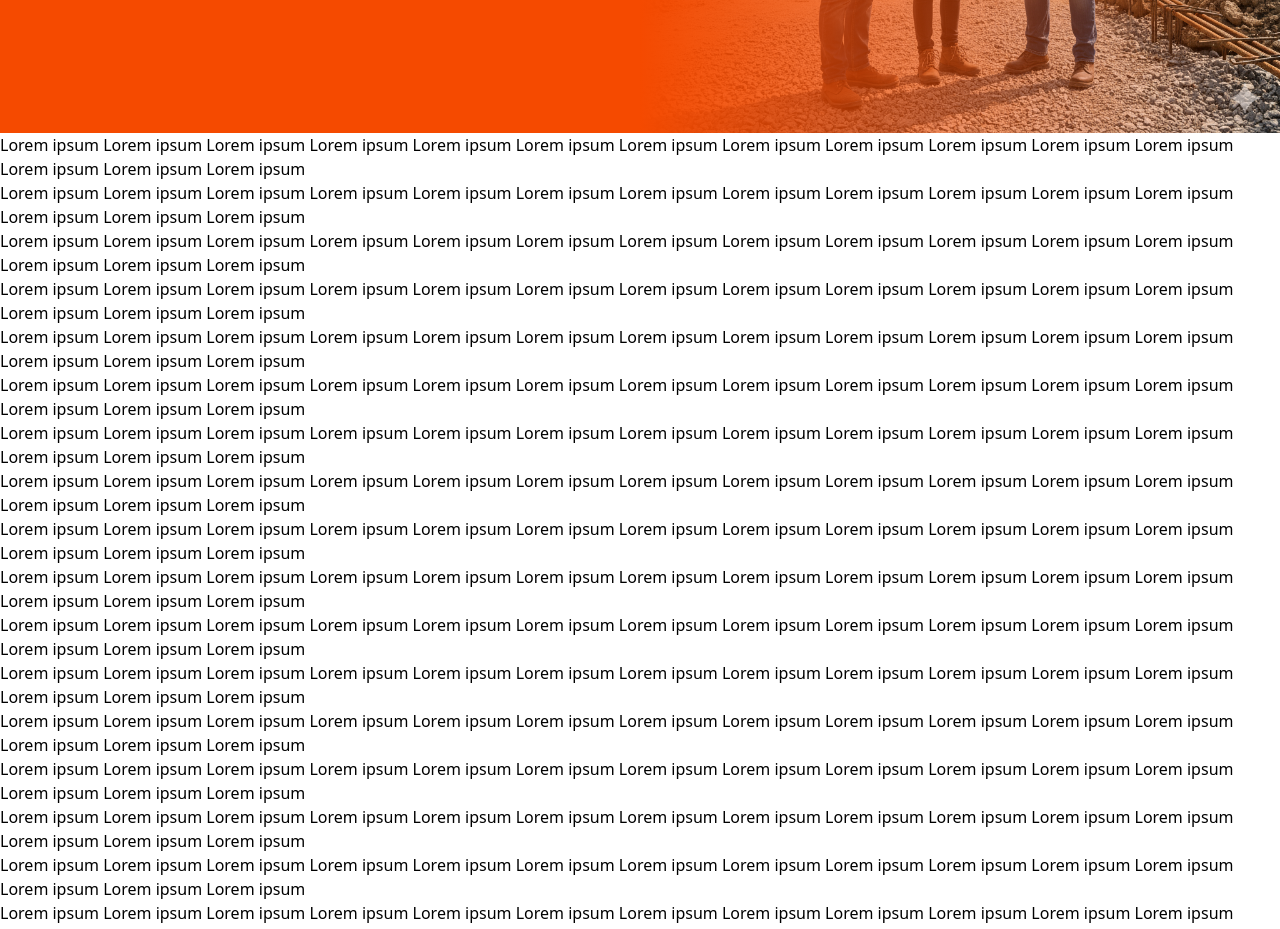
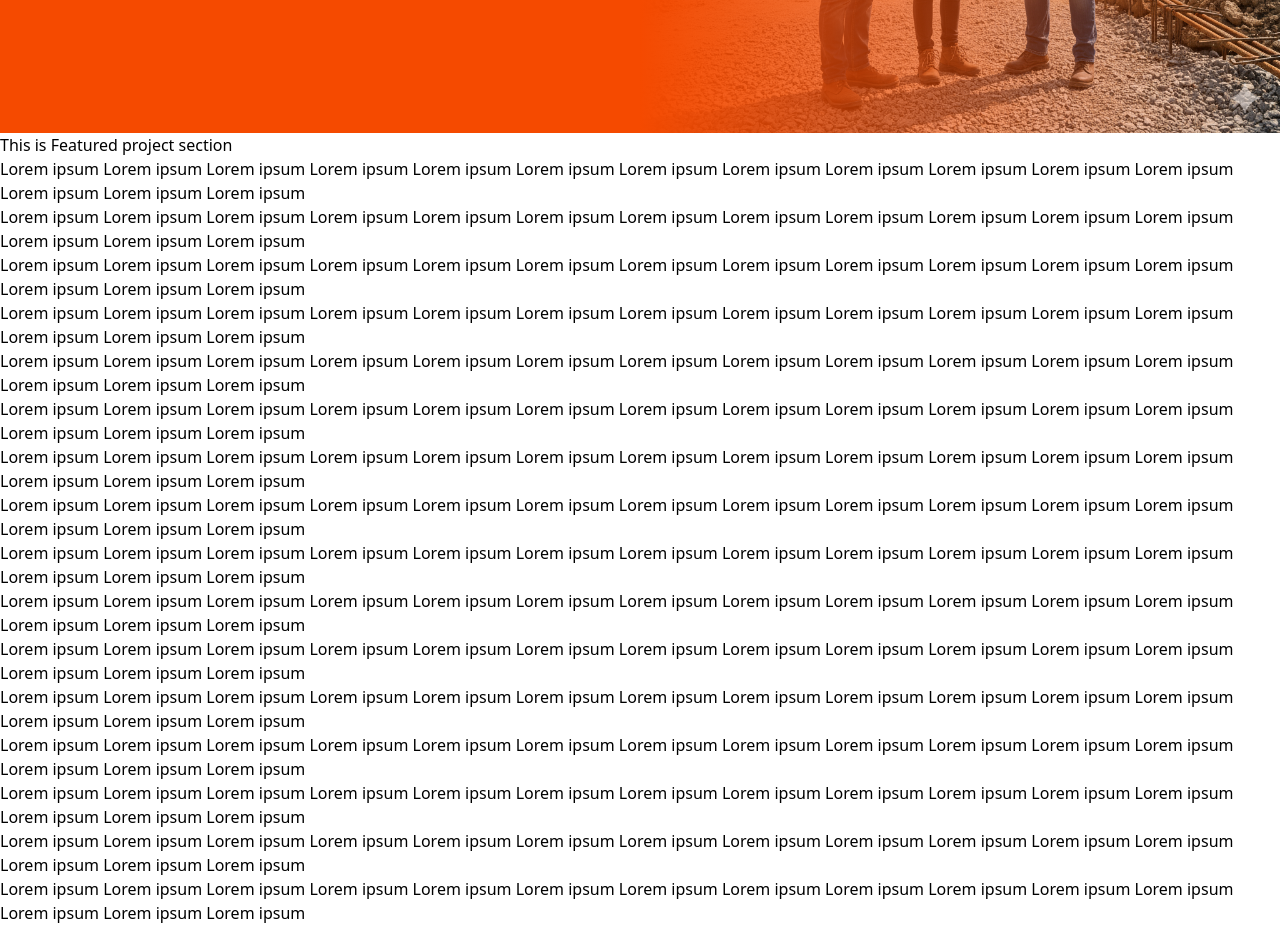
Before and after one commit to khianvictorycalderon/Exponentium-Construction, a React (Vite) app: page / in a window 1280 px wide. Shown: the part 2140-3069 px from the top of the page. Built offline with nearby package versions, Linux system fonts and the light colour scheme.

Commit message:
Added featured project section

```diff
--- a/src/App.tsx
+++ b/src/App.tsx
@@ -13,6 +13,7 @@ import { slideToID } from "./utility/slide-to-section";
 import { ServicesSection } from "./sections/services";
 import { LoremIpsum } from "./sections/lorem";
 import { AboutSection } from "./sections/about";
+import { ProjectSection } from "./sections/projects";
 
 export default function App() {
 
@@ -94,6 +95,9 @@ export default function App() {
       <div id={sectionIDs.about} />
       <AboutSection/>
 
+      <div id={sectionIDs.project} />
+      <ProjectSection/>
+
       {/* Temporary Lorem Ipsum Section */}
       <LoremIpsum/>
 
--- a/src/sections/projects.tsx
+++ b/src/sections/projects.tsx
@@ -0,0 +1,5 @@
+export const ProjectSection = () => (
+    <section>
+        This is Featured project section
+    </section>
+);
```
